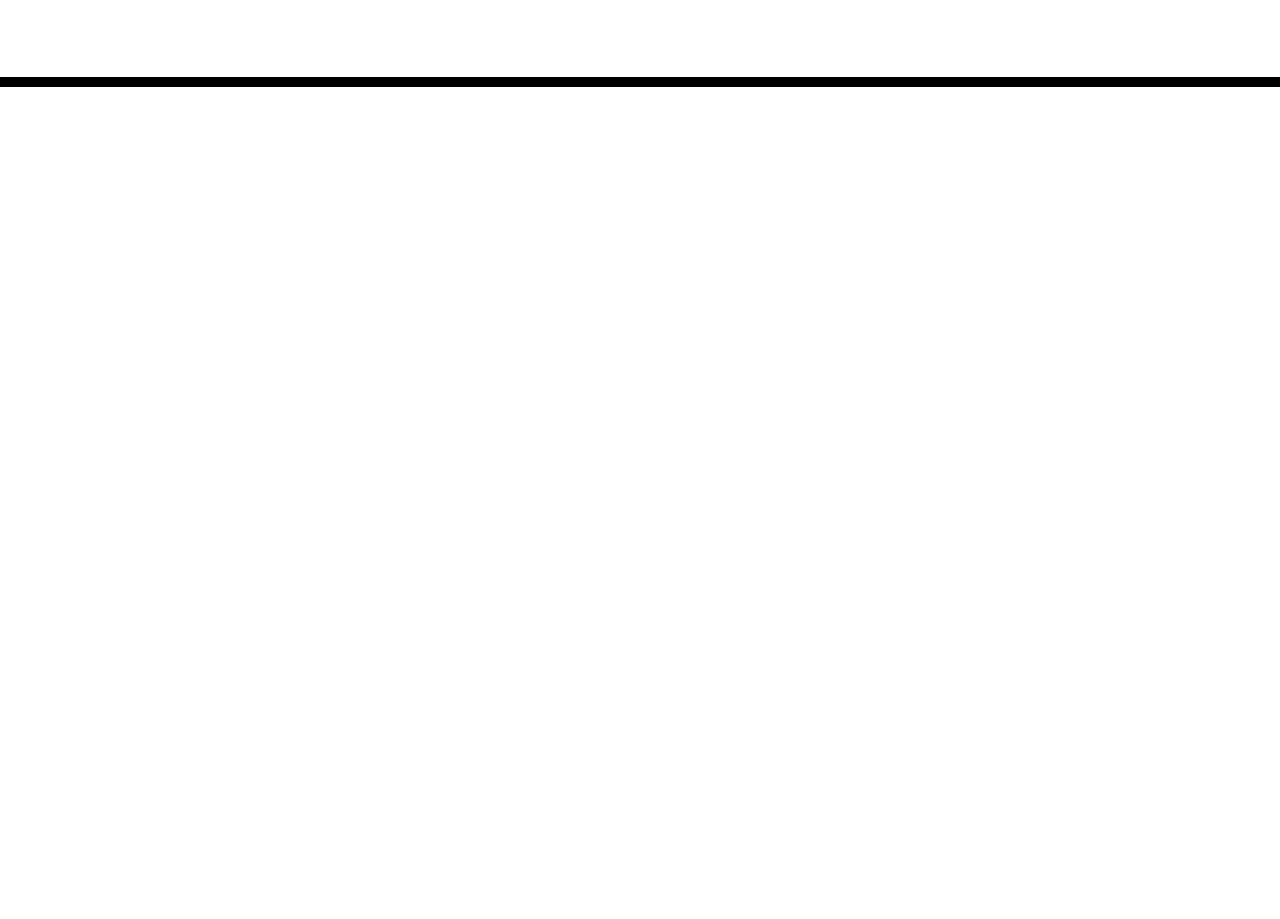
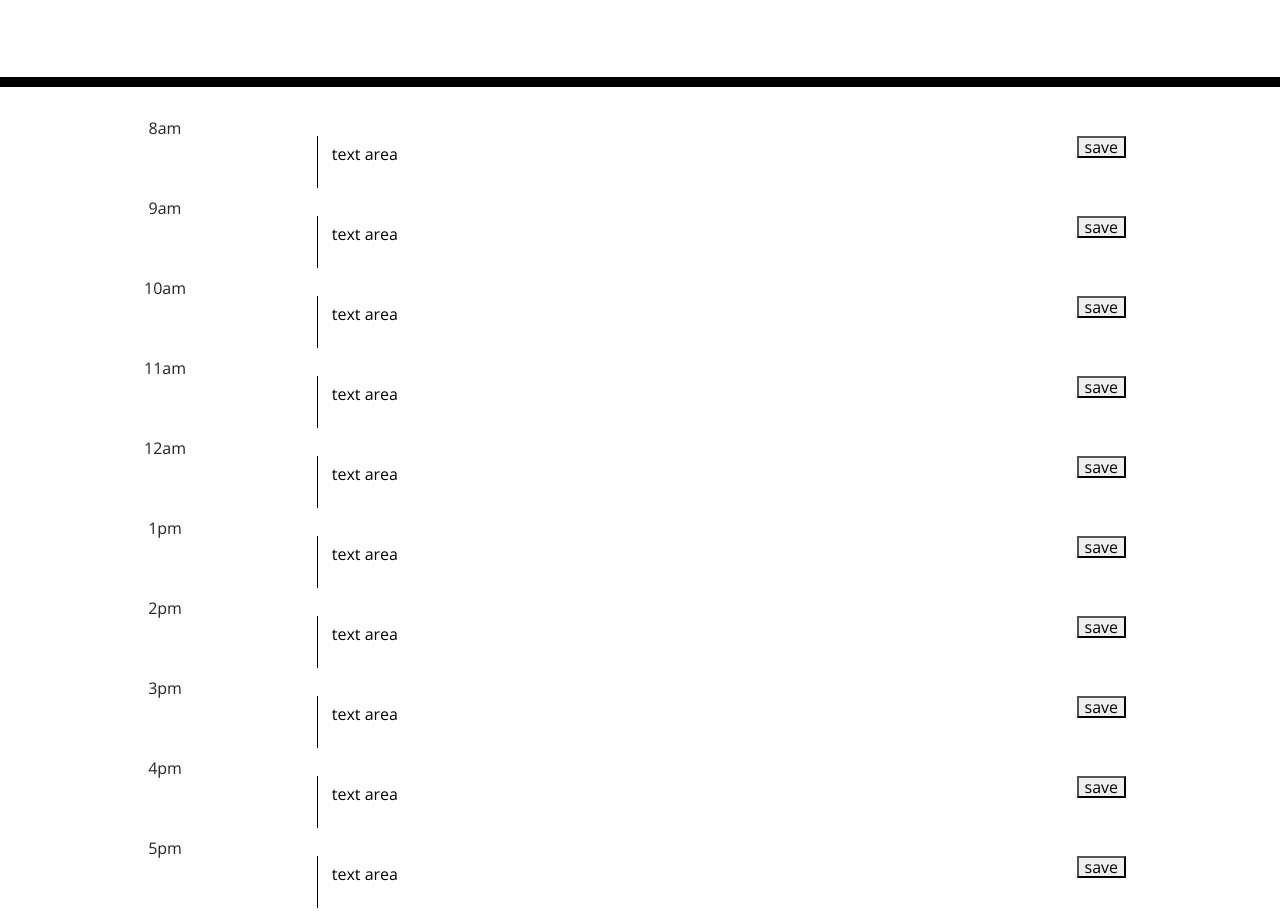
Before and after one commit to DangerBearAZ/ScheduleKeeper, a plain HTML site: page Develop/index.html in a window 1280 px wide. Shown: the part 181-1100 px from the top of the page. Before the commit the page ends 800 px from the top, so only its background shows below. Drawn offline with nearby package versions, Linux system fonts and the light colour scheme.

Commit message:
paged laid out with bootstraps

```diff
--- a/Develop/index.html
+++ b/Develop/index.html
@@ -28,11 +28,113 @@
       <p class="lead">A simple calendar app for scheduling your work day</p>
       <p id="currentDay" class="lead"></p>
     </header>
+
     <div class="container">
       <!-- Timeblocks go here -->
+      <!--create rows all the way down for your hours of the day next text needs button-->
+
+      <div class="row">
+        <div class="time-block col-md-2">8am</div>
+        <div class="diescription col-md-8">
+          <textarea class="textarea"> text area </textarea>
+        </div>
+        <div class="svebtn col-md-2">
+          <button class="hover">save</button>
+        </div>
+      </div>
+
+      <div class="row">
+        <div class="time-block col-md-2">9am</div>
+        <div class="diescription col-md-8">
+          <textarea class="textarea"> text area </textarea>
+        </div>
+        <div class="svebtn col-md-2">
+          <button class="hover">save</button>
+        </div>
+      </div>
+
+      <div class="row">
+        <div class="time-block col-md-2">10am</div>
+        <div class="diescription col-md-8">
+          <textarea class="textarea"> text area </textarea>
+        </div>
+        <div class="svebtn col-md-2">
+          <button class="hover">save</button>
+        </div>
+      </div>
+
+      <div class="row">
+        <div class="time-block col-md-2">11am</div>
+        <div class="diescription col-md-8">
+          <textarea class="textarea"> text area </textarea>
+        </div>
+        <div class="svebtn col-md-2">
+          <button class="hover">save</button>
+        </div>
+      </div>
+      <div class="row">
+        <div class="time-block col-md-2">12am</div>
+        <div class="diescription col-md-8">
+          <textarea class="textarea"> text area </textarea>
+        </div>
+        <div class="svebtn col-md-2">
+          <button class="hover">save</button>
+        </div>
+      </div>
+
+      <div class="row">
+        <div class="time-block col-md-2">1pm</div>
+        <div class="diescription col-md-8">
+          <textarea class="textarea"> text area </textarea>
+        </div>
+        <div class="svebtn col-md-2">
+          <button class="hover">save</button>
+        </div>
+      </div>
+
+      <div class="row">
+        <div class="time-block col-md-2">2pm</div>
+        <div class="diescription col-md-8">
+          <textarea class="textarea"> text area </textarea>
+        </div>
+        <div class="svebtn col-md-2">
+          <button class="hover">save</button>
+        </div>
+      </div>
+
+      <div class="row">
+        <div class="time-block col-md-2">3pm</div>
+        <div class="diescription col-md-8">
+          <textarea class="textarea"> text area </textarea>
+        </div>
+        <div class="svebtn col-md-2">
+          <button class="hover">save</button>
+        </div>
+      </div>
+
+      <div class="row">
+        <div class="time-block col-md-2">4pm</div>
+        <div class="diescription col-md-8">
+          <textarea class="textarea"> text area </textarea>
+        </div>
+        <div class="svebtn col-md-2">
+          <button class="hover">save</button>
+        </div>
+      </div>
+
+      <div class="row">
+        <div class="time-block col-md-2">5pm</div>
+        <div class="diescription col-md-8">
+          <textarea class="textarea"> text area </textarea>
+        </div>
+        <div class="svebtn col-md-2">
+          <button class="hover">save</button>
+        </div>
+      </div>
+
     </div>
-
     <script src="https://code.jquery.com/jquery-3.4.1.min.js"></script>
     <script src="https://cdnjs.cloudflare.com/ajax/libs/moment.js/2.24.0/moment.min.js"></script>
+    <script src="schedual.js"></script>
   </body>
 </html>
--- /dev/null
+++ b/Develop/schedual.js
@@ -0,0 +1,41 @@
+//things that are going to get update
+//document read W3 schools this - make sure dom is ready?
+
+
+$( document ).ready(function() {
+
+
+
+var currentDay = document.getElementById("#currentDay")
+
+function updateTime() {
+    var today = moment();
+    var humanReadable = today.format('MMMM Do YYYY, h:mm:ss a');
+    currentDay.textContent = "humanReadable";
+    //$var(currentDay).append(currentDate);
+};
+
+setInterval(updateTime, 1000);
+
+updateTime();
+
+//$var("#currentDay").append(currentDate);
+
+
+
+
+
+
+
+
+
+
+
+
+
+
+
+
+
+
+});
```
